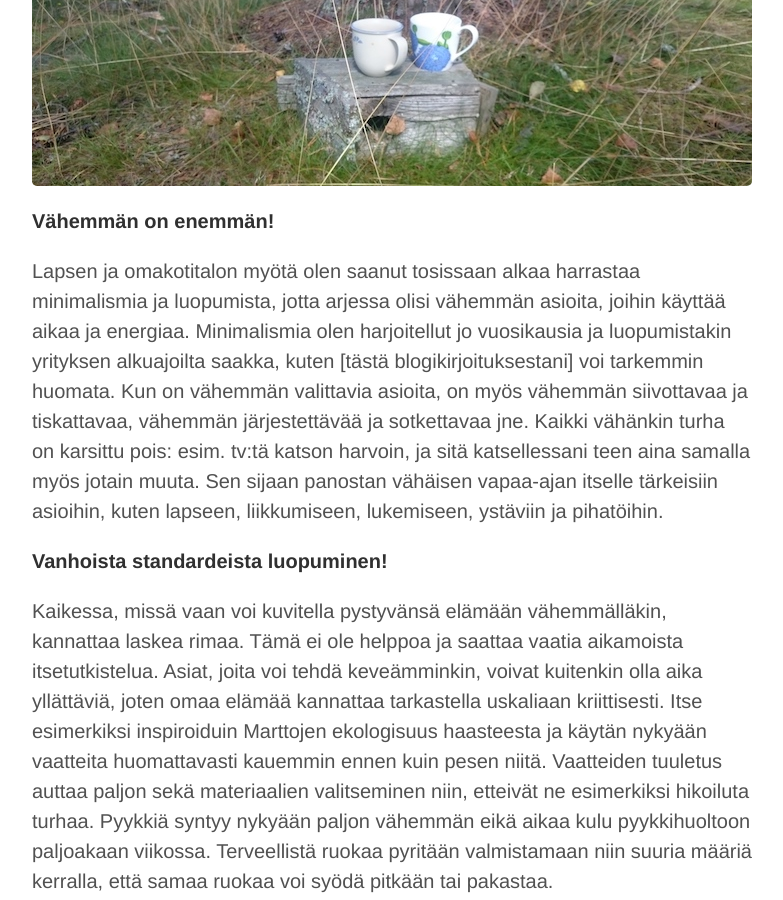
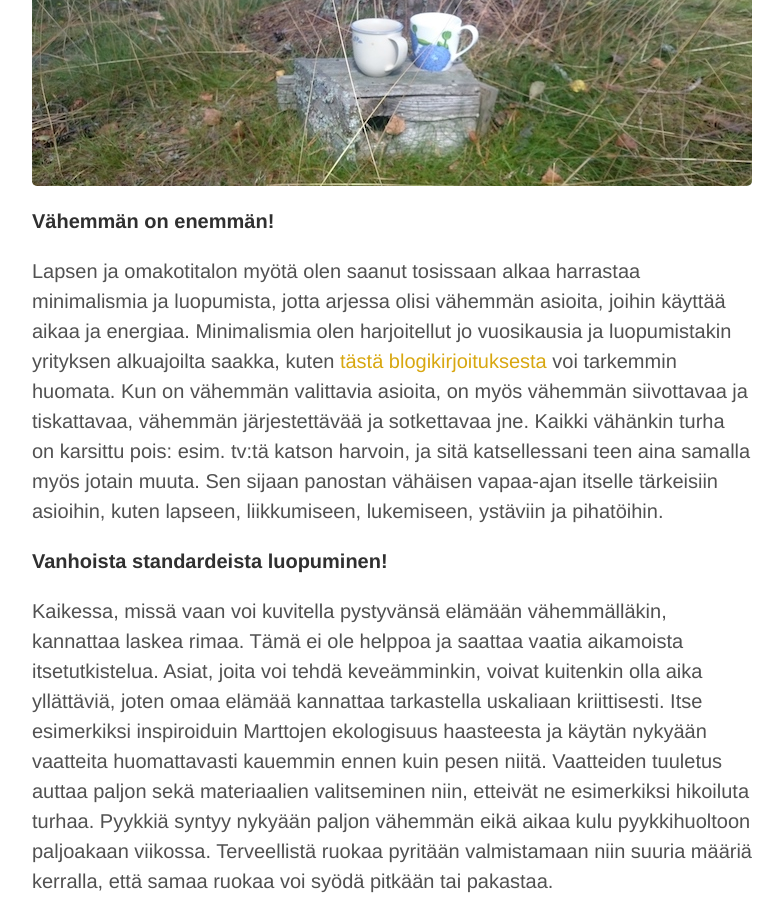
Before and after one commit to niinapiira/neppari.net, a Jekyll site: the page built from _posts/2020-03-31-helpompaa-arkea.md, in a window 1280 px wide and 900 px high, scrolled down 769 px. Shown: the whole window, without its empty margins (248-1031 px from the left). Built offline with Jekyll 4.4.1, drawn with Linux system fonts in a browser that asks for light colours.

Commit message:
Update 2020-03-31-helpompaa-arkea.md

```diff
--- a/_posts/2020-03-31-helpompaa-arkea.md
+++ b/_posts/2020-03-31-helpompaa-arkea.md
@@ -9,7 +9,7 @@ Näillä keinoilla ainakin:_
 
 **Vähemmän on enemmän!**
 
-Lapsen ja omakotitalon myötä olen saanut tosissaan alkaa harrastaa minimalismia ja luopumista, jotta arjessa olisi vähemmän asioita, joihin käyttää aikaa ja energiaa. Minimalismia olen harjoitellut jo vuosikausia ja luopumistakin yrityksen alkuajoilta saakka, kuten [tästä blogikirjoituksestani] voi tarkemmin huomata. Kun on vähemmän valittavia asioita, on myös vähemmän siivottavaa ja tiskattavaa, vähemmän järjestettävää ja sotkettavaa jne. Kaikki vähänkin turha on karsittu pois: esim. tv:tä katson harvoin, ja sitä katsellessani teen aina samalla myös jotain muuta. Sen sijaan panostan vähäisen vapaa-ajan itselle tärkeisiin asioihin, kuten lapseen, liikkumiseen, lukemiseen, ystäviin ja pihatöihin.
+Lapsen ja omakotitalon myötä olen saanut tosissaan alkaa harrastaa minimalismia ja luopumista, jotta arjessa olisi vähemmän asioita, joihin käyttää aikaa ja energiaa. Minimalismia olen harjoitellut jo vuosikausia ja luopumistakin yrityksen alkuajoilta saakka, kuten [tästä blogikirjoituksesta](/blogi/luopumisesta-ja-minimalismista/) voi tarkemmin huomata. Kun on vähemmän valittavia asioita, on myös vähemmän siivottavaa ja tiskattavaa, vähemmän järjestettävää ja sotkettavaa jne. Kaikki vähänkin turha on karsittu pois: esim. tv:tä katson harvoin, ja sitä katsellessani teen aina samalla myös jotain muuta. Sen sijaan panostan vähäisen vapaa-ajan itselle tärkeisiin asioihin, kuten lapseen, liikkumiseen, lukemiseen, ystäviin ja pihatöihin.
 
 **Vanhoista standardeista luopuminen!**
 
```
